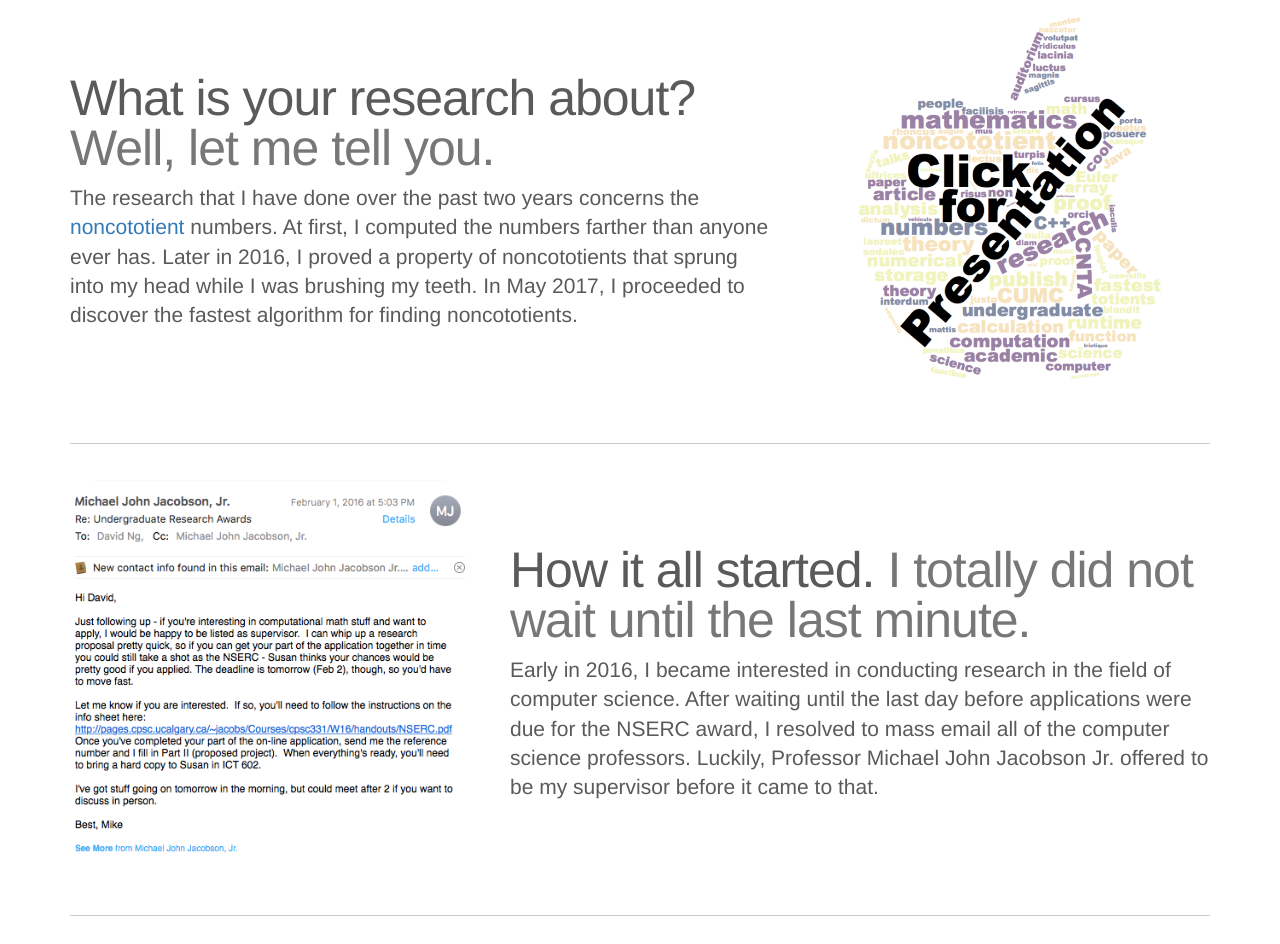
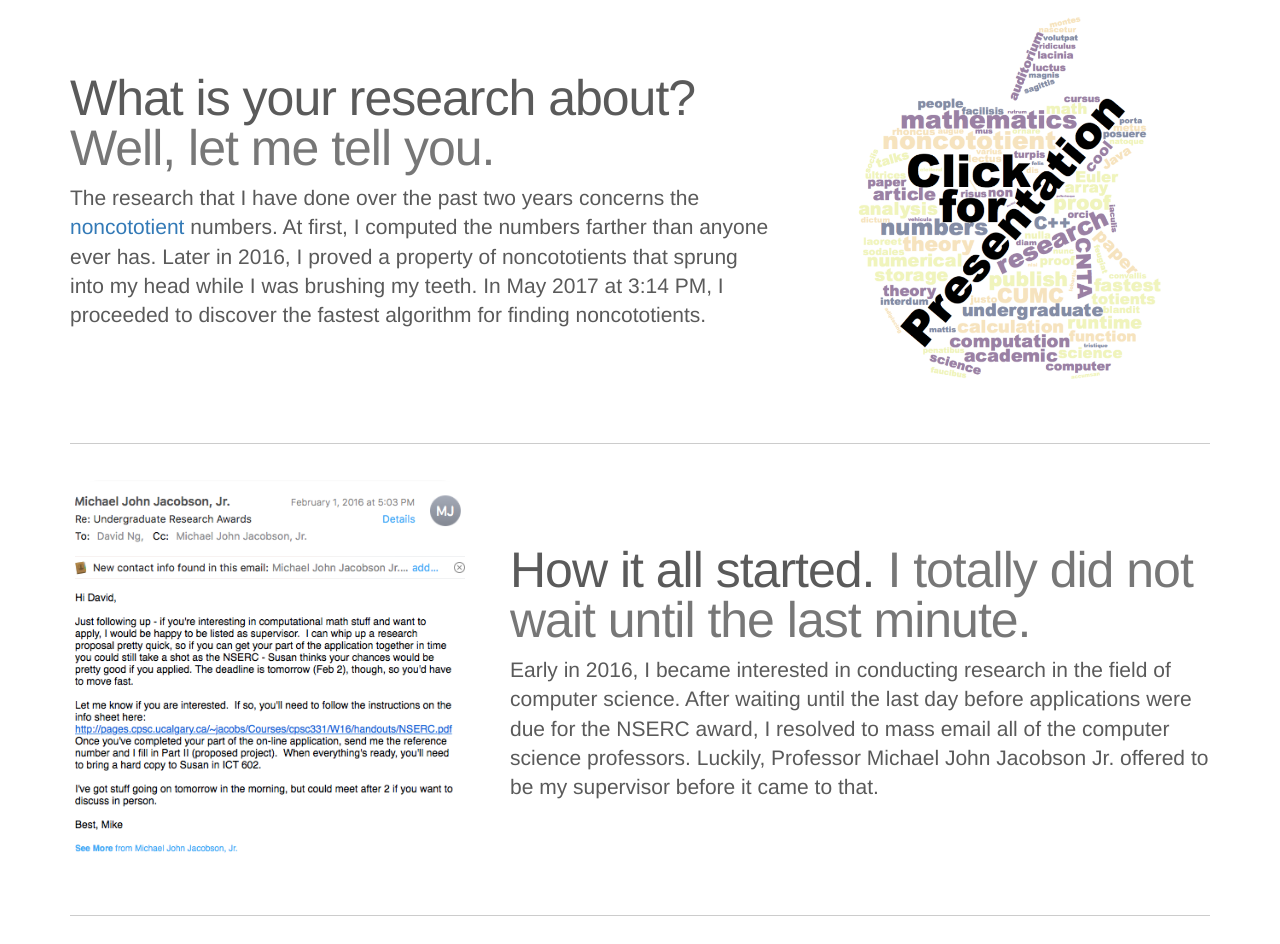
Before and after one commit to TimeTravel-1/Website, a plain HTML site: page projects.html in a window 1280 px wide. Shown: the part 942-1886 px from the top of the page. Drawn offline with nearby package versions, Linux system fonts and the light colour scheme; grey boxes are pictures that could not be loaded.

Commit message:
Add files via upload

```diff
--- a/projects.html
+++ b/projects.html
@@ -271,7 +271,7 @@
        <a href="files/beamer-tutorial.pdf" target="_blank"><img class="featurette-image pull-right" width = 400 style="border: 0 none; box-shadow: none;" src="img/Screen Shot 2017-11-23 at 2.14.55 AM.png"></a>
 
         <h2 class="featurette-heading">What is your research about? <span class="text-muted">Well, let me tell you.</span></h2>
-              <p class="lead">The research that I have done over the past two years concerns the <a href="https://oeis.org/search?q=noncototient&sort=&language=&go=Search" target="_blank">noncototient</a> numbers. At first, I computed the numbers farther than anyone ever has. Later in 2016, I proved a property of noncototients that sprung into my head while I was brushing my teeth. In May 2017, I proceeded to discover the fastest algorithm for finding noncototients.  </p>
+              <p class="lead">The research that I have done over the past two years concerns the <a href="https://oeis.org/search?q=noncototient&sort=&language=&go=Search" target="_blank">noncototient</a> numbers. At first, I computed the numbers farther than anyone ever has. Later in 2016, I proved a property of noncototients that sprung into my head while I was brushing my teeth. In May 2017 at 3:14 PM, I proceeded to discover the fastest algorithm for finding noncototients.  </p>
       </div>
 
       <hr class="featurette-divider">
```
